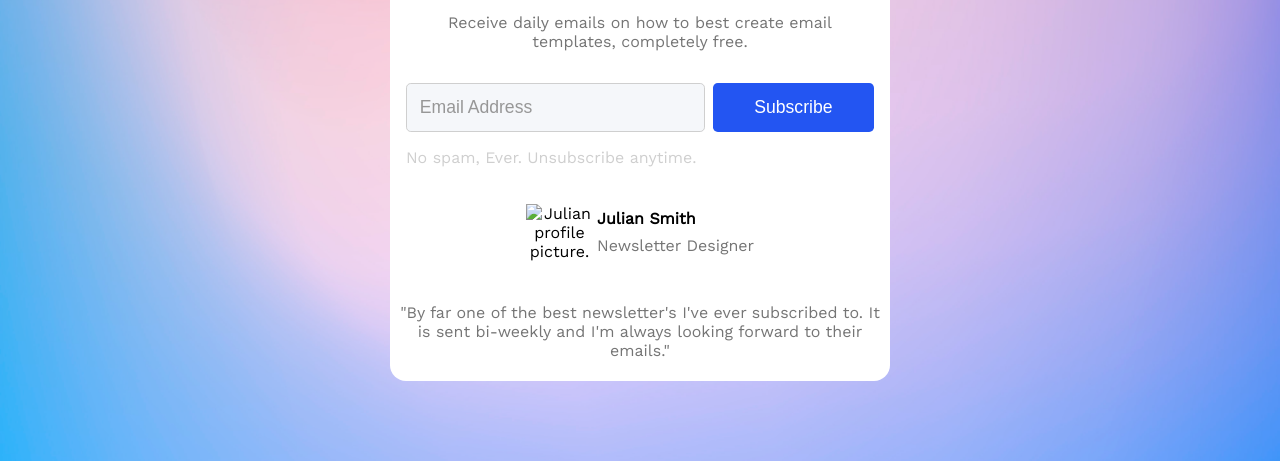
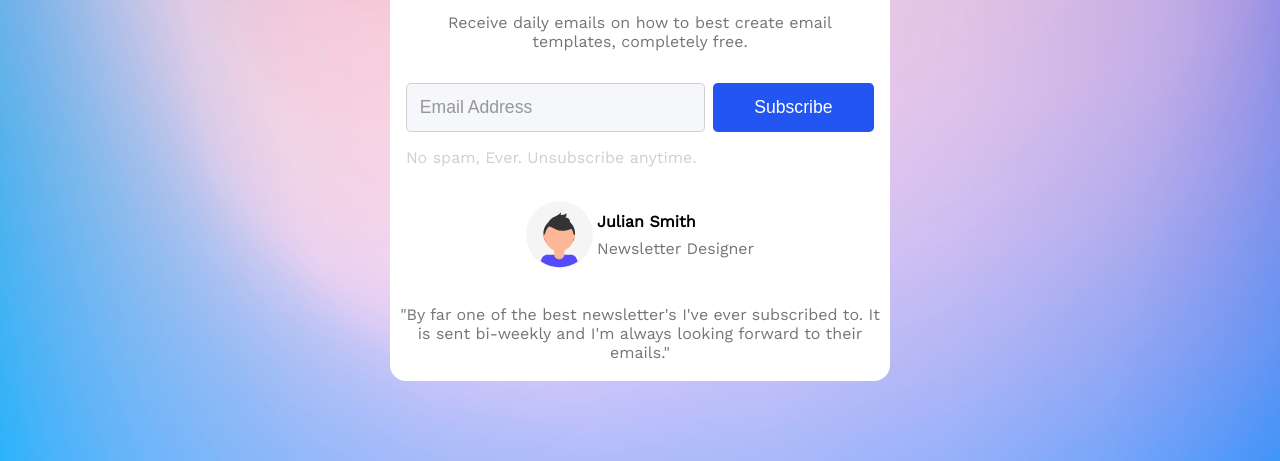
Before and after one commit to Johman197/email-form, a plain HTML site: page index.html in a window 1280 px wide. Shown: the part 339-800 px from the top of the page. Drawn offline with nearby package versions, Linux system fonts and the light colour scheme.

Commit message:
Update index.html

```diff
--- a/index.html
+++ b/index.html
@@ -26,7 +26,7 @@
             </form>
             <div class="testimony">
                 <div class="top">
-                    <img class="profile-photo" src="../Assets/profilePic.svg" alt="Julian profile picture.">
+                    <img class="profile-photo" src="profilePic.svg" alt="Julian profile picture.">
                     <div class="personal-info">
                         <!-- <p>Julian Smith</p> -->
                         <h4>Julian Smith</h4>
```
